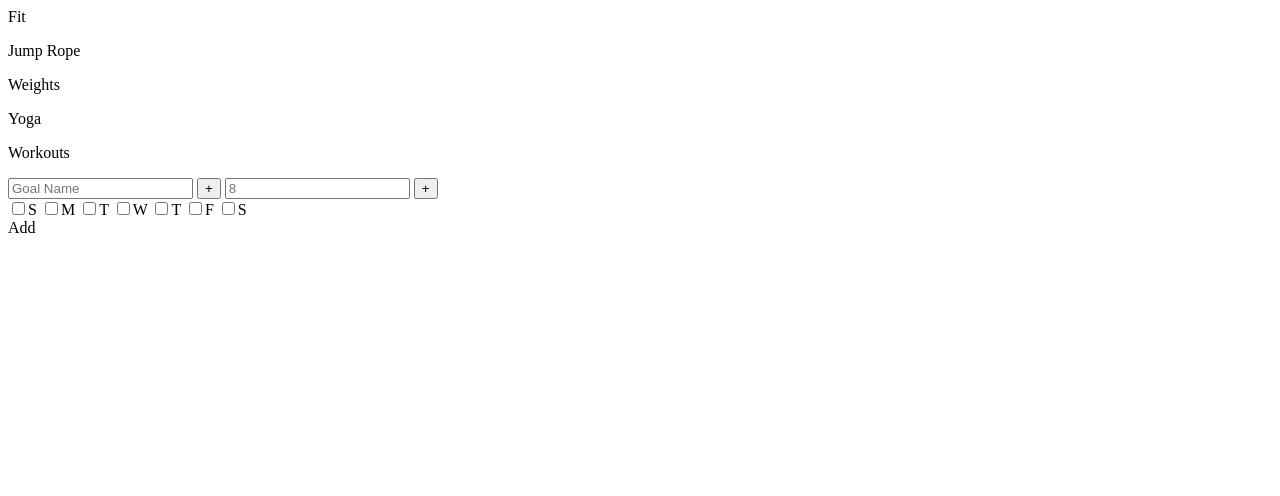
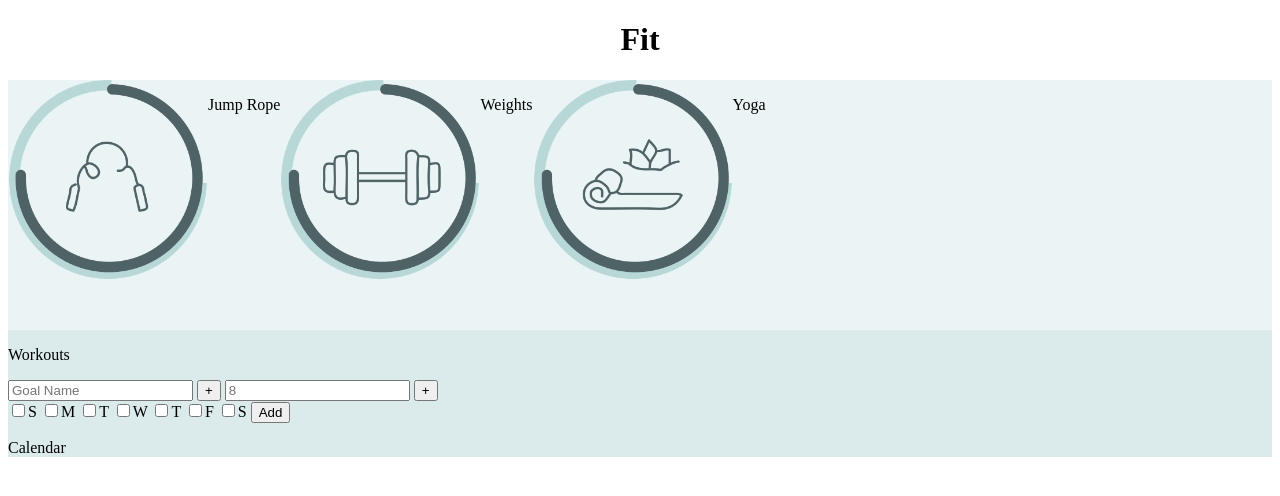
Before and after one commit to jksmall0631/fitness-app, a plain HTML site: page index.html in a window 1280 px wide. Drawn offline with Linux system fonts and the light colour scheme.

Commit message:
start styling and add css

```diff
--- a/index.html
+++ b/index.html
@@ -4,15 +4,21 @@
   <head>
     <meta charset="utf-8">
     <title>Fit</title>
+    <link rel='stylesheet' href='main.css'
   </head>
   <body>
-    <div class='header-container'
-      <header class='header-title'>Fit</header>
+    <div class='header-container'>
+      <h1 class='header-title'>Fit</h1>
     </div>
     <div class='background'>
+      <div class='percentages'>
+        <div class='status jump'></div>
         <p>Jump Rope</p>
+        <div class='status weights'></div>
         <p>Weights</p>
+        <div class='status yoga'></div>
         <p>Yoga</p>
+      </div>
       <div class='workout-btn-container'>
       </div>
       <div class='workouts-container' >
@@ -29,10 +35,11 @@
           <input type='checkbox' class='add-checkbox'>T
           <input type='checkbox' class='add-checkbox'>F
           <input type='checkbox' class='add-checkbox'>S
-      </form
           <button class='Add-btn'>Add</button>
+        </form>
       </div>
       <div class='calendar-container'>
+        <p>Calendar</p>
       </div>
       <div class='todays-workouts-container'>
       </div>
--- a/main.css
+++ b/main.css
@@ -0,0 +1,38 @@
+.header-container {
+  text-align: center;
+}
+
+.header-title {
+}
+
+.background {
+  background: #DBEBEB;
+}
+
+.percentages {
+  background: #EBF4F4;
+  display: flex;
+}
+
+.status {
+  width: 200px;
+  height: 250px;
+}
+
+.jump {
+  background-image: url('jump.png');
+  background-size: 200px 200px;
+  background-repeat: no-repeat;
+}
+
+.weights {
+  background-image: url('weights.png');
+  background-size: 200px 200px;
+  background-repeat: no-repeat;
+}
+
+.yoga {
+  background-image: url('yoga.png');
+  background-size: 200px 200px;
+  background-repeat: no-repeat;
+}
```
Also changed, not shown: jump.png (added), weights.png (added), yoga.png (added). Lines whose indentation alone changed are shown as unchanged.
